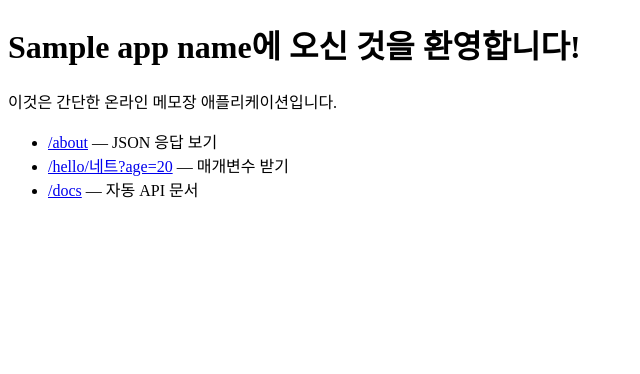
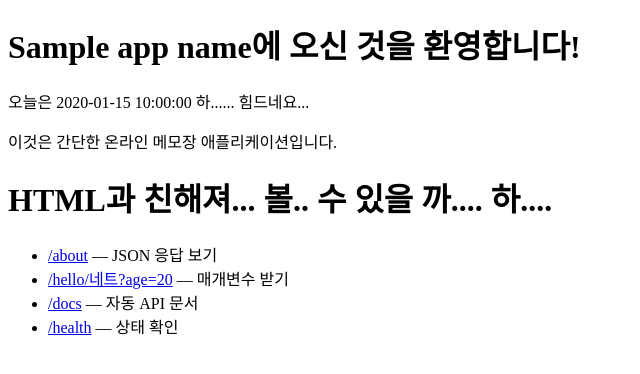
Before and after one commit to rohdonggyun-lab/Backend, a FastAPI app: template 1125_fastapi_memo/labs/student/lab0_start/templates/home.html in a window 1280 px wide. Shown: the top 374 px of the page, without its empty margins (0-640 px from the left). Run offline with FastAPI, Linux system fonts and the light colour scheme; the template is opened without the code that fills it: most values are stand-ins (such as "Sample title", 1, 10 or a date in 2020).

Commit message:
1125 수업 끝

```diff
--- a/1125_fastapi_memo/labs/student/lab0_start/main.py
+++ b/1125_fastapi_memo/labs/student/lab0_start/main.py
@@ -19,6 +19,7 @@
 """
 from fastapi import FastAPI, Request
 from fastapi.templating import Jinja2Templates
+from datetime import datetime
 
 # FastAPI 앱 객체: 이 객체에 경로들을 등록합니다. uvicorn 은 이 객체를 실행합니다.
 app = FastAPI(title="마이 메모 앱")
@@ -35,8 +36,9 @@ templates = Jinja2Templates(directory="templates")
 # ---------------------------------------------------------------
 @app.get("/about")
 async def about():
-    # ===== TODO: 이 부분을 완성하세요 (위 설명의 순서를 따라가세요) =====
-    raise NotImplementedError("STEP 1: message 가 들어 있는 dict 를 return 하세요")
+  # ===== TODO: 이 부분을 완성하세요 (위 설명의 순서를 따라가세요) =====
+  #raise NotImplementedError("STEP 1: message 가 들어 있는 dict 를 return 하세요")
+  return {"message": "이것은 마이 메모 앱의 소개 페이지입니다."}
 
 
 # ---------------------------------------------------------------
@@ -49,8 +51,11 @@ async def about():
 # ---------------------------------------------------------------
 @app.get("/")
 async def read_root(request: Request):
-    # ===== TODO: 이 부분을 완성하세요 (위 설명의 순서를 따라가세요) =====
-    raise NotImplementedError("STEP 2: TemplateResponse 로 home.html 을 return 하세요")
+  # ===== TODO: 이 부분을 완성하세요 (위 설명의 순서를 따라가세요) =====
+  #raise NotImplementedError("STEP 2: TemplateResponse 로 home.html 을 return 하세요")
+  today = datetime.today().strftime("%y년 %m월 %d일")
+  return templates.TemplateResponse(request, "home.html", {"app_name": "마이 메모 앱", "today":today})
+
 
 
 # ---------------------------------------------------------------
@@ -64,4 +69,13 @@ async def read_root(request: Request):
 @app.get("/hello/{name}")
 async def hello(name: str, age: int | None = None):
     # ===== TODO: 이 부분을 완성하세요 (위 설명의 순서를 따라가세요) =====
-    raise NotImplementedError("STEP 3: greeting 과 age 를 담은 dict 를 return 하세요")
+    # raise NotImplementedError("STEP 3: greeting 과 age 를 담은 dict 를 return 하세요")
+    return {"greeting": f"안녕하세요, {name}님!", "age": age}
+
+@app.get("/health/")
+async def health():
+    return {"status": "ok"}
+
+@app.get("/health/")
+async def health():
+    return {"status": "ok"}
--- a/1125_fastapi_memo/labs/student/lab0_start/templates/home.html
+++ b/1125_fastapi_memo/labs/student/lab0_start/templates/home.html
@@ -7,11 +7,14 @@
 <body>
     <!-- {{ app_name }} 은 Jinja2 변수 자리입니다. main.py 에서 넘긴 값으로 바뀝니다. -->
     <h1>{{ app_name }}에 오신 것을 환영합니다!</h1>
+    <p>오늘은 {{today}} 하...... 힘드네요...</p>
     <p>이것은 간단한 온라인 메모장 애플리케이션입니다.</p>
+    <h1>HTML과 친해져... 볼.. 수 있을 까.... 하....</h1>
     <ul>
         <li><a href="/about">/about</a> — JSON 응답 보기</li>
         <li><a href="/hello/네트?age=20">/hello/네트?age=20</a> — 매개변수 받기</li>
         <li><a href="/docs">/docs</a> — 자동 API 문서</li>
+        <li><a href="/health">/health</a> — 상태 확인</li>
     </ul>
 </body>
 </html>
```
Also changed, not shown: 1125_fastapi_memo/labs/student/lab1_db/main.py (+9 -4 lines), 1125_fastapi_memo/requirements.txt (+119 -8 lines), 1 other file.
